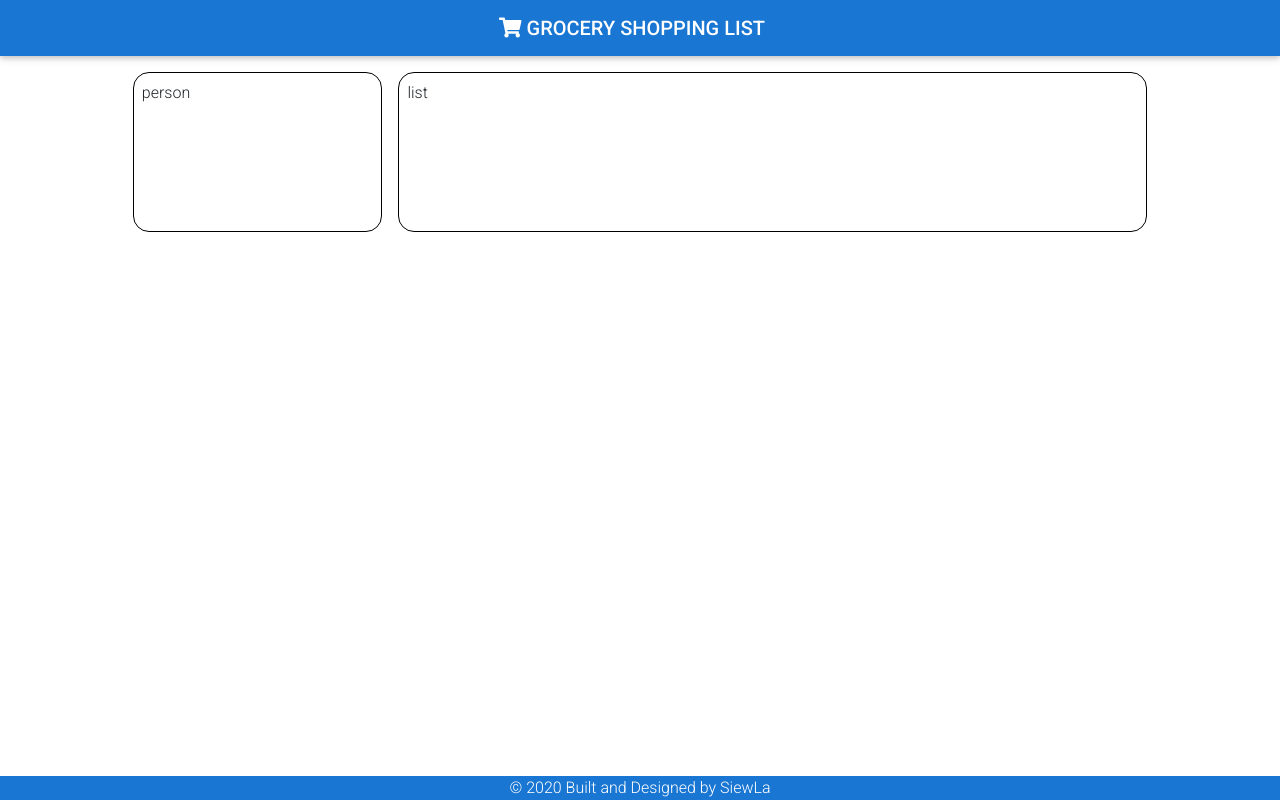
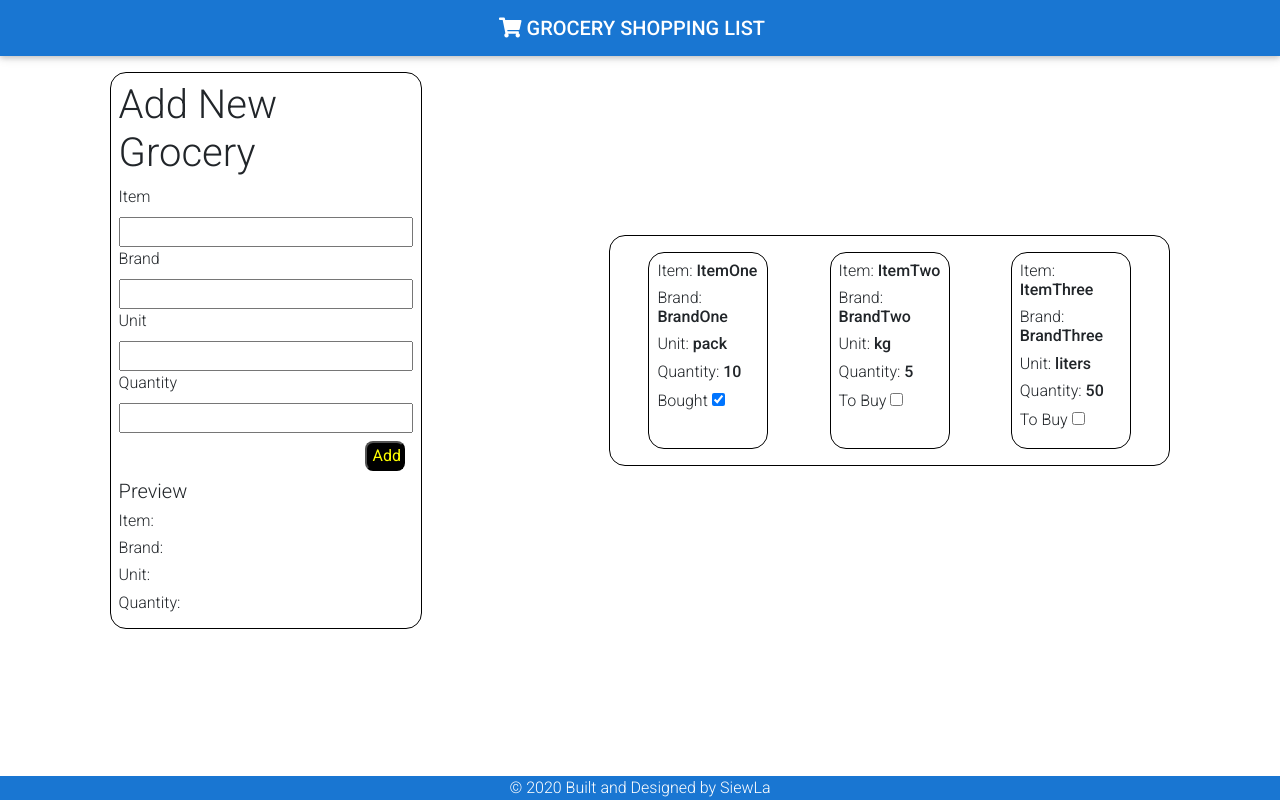
Before and after one commit to siewla/react_groceries, a React (Create React App) app: page / in a window 1280 px wide. Built offline with nearby package versions, Linux system fonts and the light colour scheme.

Commit message:
completed basic

```diff
--- /dev/null
+++ b/src/components/AddForm.js
@@ -0,0 +1,78 @@
+import React, { Component } from 'react'
+
+export class AddForm extends Component {
+    constructor(props) {
+        super(props)
+        this.state ={
+            item: '',
+            brand: '',
+            unit: '',
+            quantity: '',
+            isPurchased: false
+        }
+    }
+
+    handleChange = (event) => {
+        const {id, value} = event.target
+        this.setState({
+            [id]: value
+        })
+    }
+
+    handleSubmit =(event) =>{
+        event.preventDefault()
+        this.props.handleForm({...this.state})
+        this.setState({
+            item: '',
+            brand: '',
+            unit: '',
+            quantity: ''
+        })
+    }
+
+    render() {
+        const styles = {
+            form:{
+                display: 'flex',
+                flexDirection: 'column',
+            },
+
+            button:{
+                margin: '1vh',
+                width: '5vh',
+                alignSelf: 'flex-end',
+                backgroundColor:'black',
+                borderRadius: '1vh',
+                color: 'yellow'
+            }
+        }
+
+        return (
+            <div>
+                <h1>Add New Grocery</h1>
+                <form onSubmit={this.handleSubmit} style={styles.form}>
+                    <label htmlFor='item'>Item</label>
+                    <input type='text' value ={this.state.item} onChange={this.handleChange} id='item' required/>
+                    <label htmlFor='brand'>Brand</label>
+                    <input type='text' value ={this.state.brand} onChange={this.handleChange} id='brand' required/>
+                    <label htmlFor='unit'>Unit</label>
+                    <input type='text' value ={this.state.unit} onChange={this.handleChange} id='unit' required/>
+                    <label htmlFor='quantity'>Quantity</label>
+                    <input type='number' value ={this.state.quantity} onChange={this.handleChange} id='quantity' required/>
+                    <button style={styles.button} type='submit'>Add</button>
+                </form>
+                <div>
+                    <h5>Preview</h5>
+                    <h6>Item: <strong>{this.state.item}</strong></h6>
+                    <h6>Brand: <strong>{this.state.brand}</strong></h6>
+                    <h6>Unit: <strong>{this.state.unit}</strong></h6>
+                    <h6>Quantity: <strong>{this.state.quantity}</strong></h6>
+                </div>
+
+
+            </div>
+        )
+    }
+}
+
+export default AddForm
--- a/src/components/Content.js
+++ b/src/components/Content.js
@@ -1,44 +1,86 @@
 import React, { Component } from 'react'
+import SAMPLE_GROCERIES from '../data.js'
+import AddForm from './AddForm'
+import GroceryCard from './GroceryCard'
+export class Content extends Component {
+    constructor (){
+        super()
+        this.state ={
+            groceries: SAMPLE_GROCERIES
+        }
+    }
 
-export class Content extends Component {
+    handleForm =(event) => {
+        // console.log(event)
+        this.setState(prevState => {
+            return {
+                groceries: [event, ...prevState.groceries]}
+            })
+    }
+
+    setPurchased =(i) =>{
+        // console.log(this.state.groceries)
+        const groceries = [...this.state.groceries]
+        groceries[i].isPurchased=!groceries[i].isPurchased
+        this.setState({groceries:groceries})
+    }
 
     render() {
         const styles = {
             mainContainer: {
                 padding: '2vh',
                 display: 'flex',
-                justifyContent: 'center',
+                justifyContent: 'space-around',
                 alignItems: 'center',
             },
 
             leftNav: {
-                width: '20%',
-                marginRight: '2vh',
+                width: '25%',
                 border: '1px solid black',
                 borderRadius: '2vh',
                 padding: '1vh',
                 minHeight: '20vh'
             },
-            rightContainer: {
-                width: '60%',
+
+            middleContainer:{
+                width: '25%',
                 border: '1px solid black',
                 borderRadius: '2vh',
                 padding: '1vh',
                 minHeight: '20vh'
+            },
+
+            rightContainer: {
+                width: '45%',
+                border: '1px solid black',
+                borderRadius: '2vh',
+                padding: '1vh',
+                minHeight: '20vh',
+                display:'flex',
+                flexDirection:'row',
+                flexWrap: 'wrap',
+                justifyContent: 'space-around',
             }
         }
 
         return (
             <div style={styles.mainContainer}>
-                <div style={styles.leftNav}>
-                    person
+                {/* <div style={styles.leftNav}>
+                </div> */}
+                <div style={styles.middleContainer}>
+                    <AddForm handleForm ={this.handleForm}/>
                 </div>
                 <div style={styles.rightContainer}>
-                    list
+                    {this.state.groceries.map((grocery,index) =>{
+                        return (
+                            <GroceryCard key={index} index={index} grocery={grocery} setPurchased={this.setPurchased} />
+                        )
+                    })}
                 </div>
             </div>
         )
     }
 }
 
+
 export default Content
--- /dev/null
+++ b/src/components/GroceryCard.js
@@ -0,0 +1,38 @@
+import React, { Component } from 'react'
+
+export class GroceryCard extends Component {
+
+    handleBought =(event) =>{
+        this.props.setPurchased(this.props.index)
+    }
+
+    render() {
+        const styles ={
+            groceryContainer :{
+                border: '1px solid black',
+                borderRadius: '2vh',
+                padding: '1vh',
+                maxWidth: '15vh',
+                margin: '1vh',
+            }
+        }
+
+        return (
+            <div style={styles.groceryContainer}>
+                <h6>Item: <strong>{this.props.grocery.item}</strong></h6>
+                <h6>Brand: <strong>{this.props.grocery.brand}</strong></h6>
+                <h6>Unit: <strong>{this.props.grocery.unit}</strong></h6>
+                <h6>Quantity: <strong>{this.props.grocery.quantity}</strong></h6>
+                <label>{this.props.grocery.isPurchased ? 'Bought ': 'To Buy '}
+                    <input
+                        type="checkbox"
+                        defaultChecked={this.props.grocery.isPurchased}
+                        onChange={this.handleBought}
+                    />
+                </label>
+            </div>
+        )
+    }
+}
+
+export default GroceryCard
--- a/src/components/NavbarPage.js
+++ b/src/components/NavbarPage.js
@@ -8,7 +8,7 @@ render() {
     <Router>
       <MDBNavbar className="justify-content-center" color="blue darken-2" dark expand="md">
         <MDBNavbarBrand>
-          <i class="fa fa-shopping-cart" aria-hidden="true"></i><strong className="white-text"> GROCERY SHOPPING LIST</strong>
+          <i className="fa fa-shopping-cart" aria-hidden="true"></i><strong className="white-text"> GROCERY SHOPPING LIST</strong>
         </MDBNavbarBrand>
       </MDBNavbar>
     </Router>
--- a/src/data.js
+++ b/src/data.js
@@ -1,23 +1,25 @@
-const groceries = [
+const SAMPLE_GROCERIES = [
     {
         item: 'ItemOne',
         brand: 'BrandOne',
-        units: 'pack',
+        unit: 'pack',
         quantity: 10,
-        isPurchased: false
-      },
-      {
+        isPurchased: true
+    },
+    {
         item: 'ItemTwo',
         brand: 'BrandTwo',
-        units: 'kg',
+        unit: 'kg',
         quantity: 5,
         isPurchased: false
-      },
-      {
+    },
+    {
         item: 'ItemThree',
         brand: 'BrandThree',
-        units: 'liters',
+        unit: 'liters',
         quantity: 50,
         isPurchased: false
-      }
+    }
 ];
+
+export default SAMPLE_GROCERIES
```
